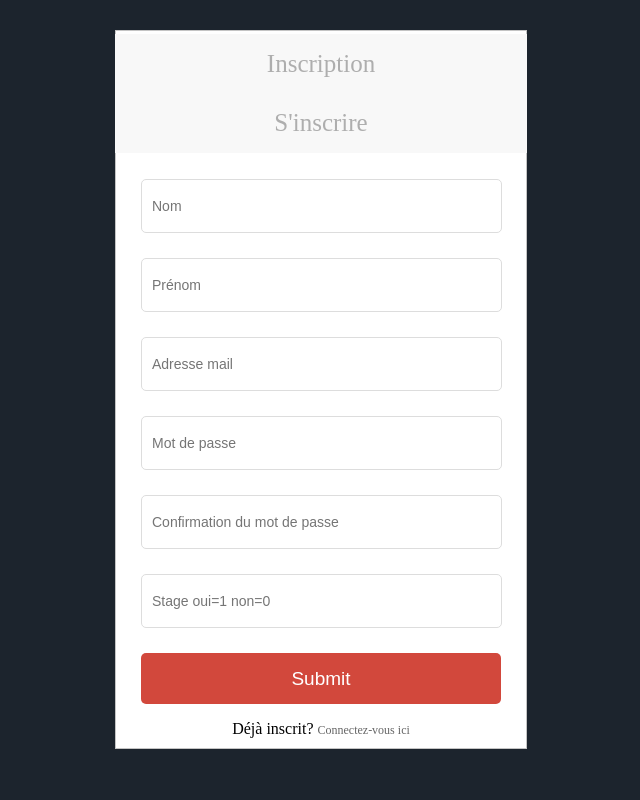
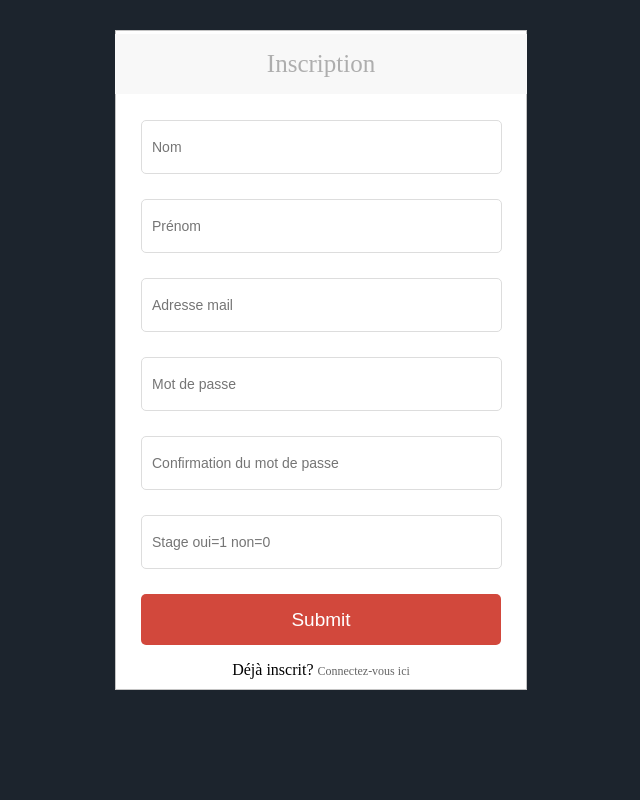
Before and after one commit to Jordan-Argyropoulos/GestionDeStages, a PHP site: page /frontregister.php in a window 1280 px wide. Shown: the whole page, without its empty margins (319-959 px from the left). Run offline with PHP 8.4, Linux system fonts and the light colour scheme; data that the repository does not hold is empty.

Commit message:
modif 13/06/21

```diff
--- a/frontregister.php
+++ b/frontregister.php
@@ -10,7 +10,6 @@
 
 <form class="box" action="./php/register.php" method="post" >
 	<h1 class="box-logo box-title"><a>Inscription</a></h1>
-   <h1 class="box-title">S'inscrire</h1>
 	<input type="text" class="box-input" name="nom_etudiant" placeholder="Nom" required  />
    <input type="text" class="box-input" name="prenom_etudiant" placeholder="Prénom" required  />
    <input type="text" class="box-input" name="email_etudiant" placeholder="Adresse mail" required id="email" />
```
